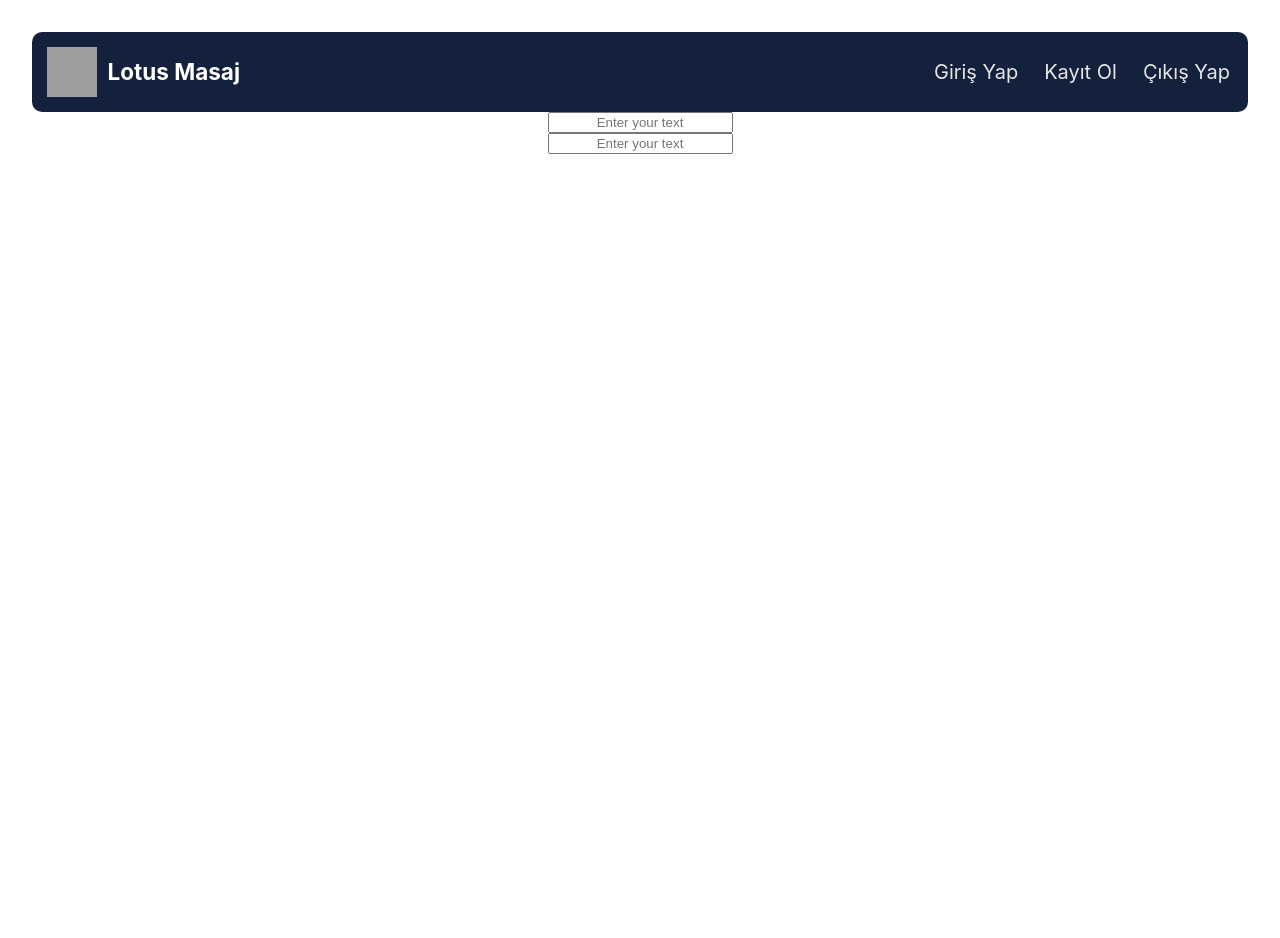
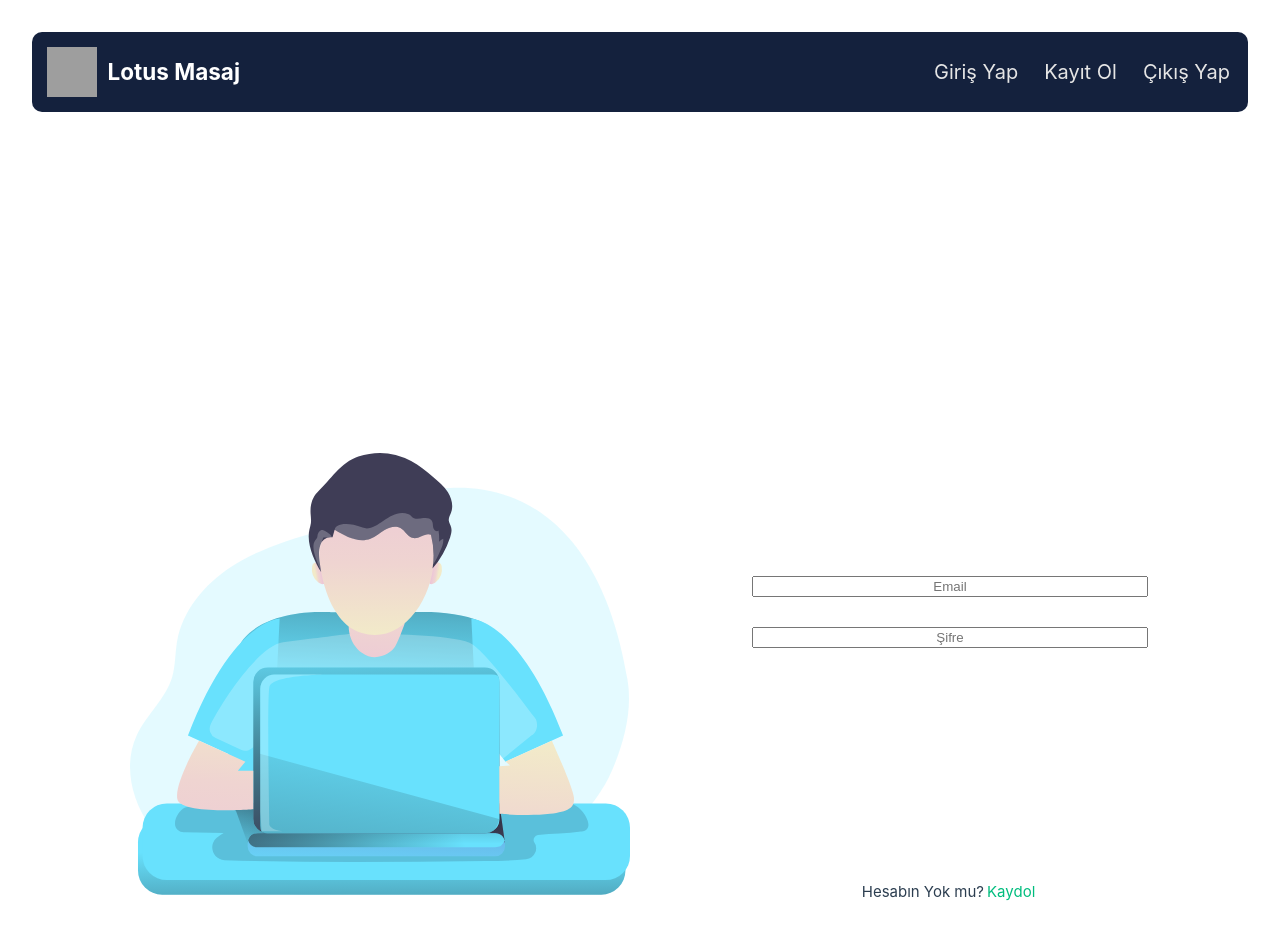
Before and after one commit to mustafakendiguzel/massage-reservation--vue, a Vue app: page /login in a window 1280 px wide. Shown: the top 938 px of the page. Before the commit the page ends 800 px from the top, so only its background shows below. Built offline with nearby package versions, Linux system fonts and the light colour scheme; grey boxes are pictures that could not be loaded; what vue3-lottie would draw is missing.

Commit message:
add dont have an account container

```diff
--- a/src/views/Login.vue
+++ b/src/views/Login.vue
@@ -1,7 +1,27 @@
 <template>
-  <div class="container">
-    <input type="text" class="centered-input" placeholder="Enter your text" />
-    <input type="text" class="centered-input" placeholder="Enter your text" />
+  <div class="logo-with-text-inputs">
+    <div class="auth-logo">
+      <img alt="Vue logo" src="@/assets/working-with-laptop.svg" width="500" height="500" />
+    </div>
+    <div>
+      <div class="input-boxes">
+        <div class="input-container">
+          <div class="container">
+            <div class="input-container-text">
+              <input type="text" class="centered-input" placeholder="Email" />
+            </div>
+            <div class="input-container-text">
+              <input type="text" class="centered-input" placeholder="Şifre" />
+            </div>
+          </div>
+        </div>
+        <div class="register-container">
+          <div class="centered-text">
+            Hesabın Yok mu? <router-link to="/register" class="register-link">Kaydol</router-link>
+          </div>
+        </div>
+      </div>
+    </div>
   </div>
 </template>
 
@@ -11,9 +31,74 @@
   flex-direction: column;
   justify-content: center;
   align-items: center;
+  height: 100%;
+  gap: 2em;
+}
+
+.input-container {
+  width: 400px;
+  height: 400px;
+  border: 2px solid white;
+  max-width: 400px; /* Maksimum genişlik belirleme */
+}
+
+.input-boxes {
+  display: flex;
+  flex-direction: column;
+  align-items: center;
+  gap: 2em;
+}
+
+.register-container {
+  width: 400px;
+  height: 100px;
+  border: 2px solid white;
+  max-width: 400px; /* Maksimum genişlik belirleme */
+}
+
+.logo-with-text-inputs {
+  display: flex;
+  justify-content: center;
+  align-items: center;
+  gap: 8em;
+  padding-top: 300px;
+}
+.text-with-box {
+  display: flex;
+  gap: 4em;
+  align-items: center;
 }
 
 .centered-input {
+  flex: 1;
   text-align: center;
+  box-sizing: border-box;
+  width: 70%;
+}
+
+.input-container-text {
+  display: flex;
+  justify-content: center;
+  align-items: center;
+  width: 100%;
+}
+
+.centered-text {
+  text-align: center;
+  display: flex;
+  justify-content: center;
+  align-items: center;
+  height: 100%;
+}
+
+@media only screen and (max-width: 768px) {
+  .auth-logo {
+    display: none;
+  }
+
+  .input-container,
+  .register-container {
+    max-width: 100%;
+  }
 }
 </style>
```
Also changed, not shown: src/assets/working-with-laptop.svg (added).
